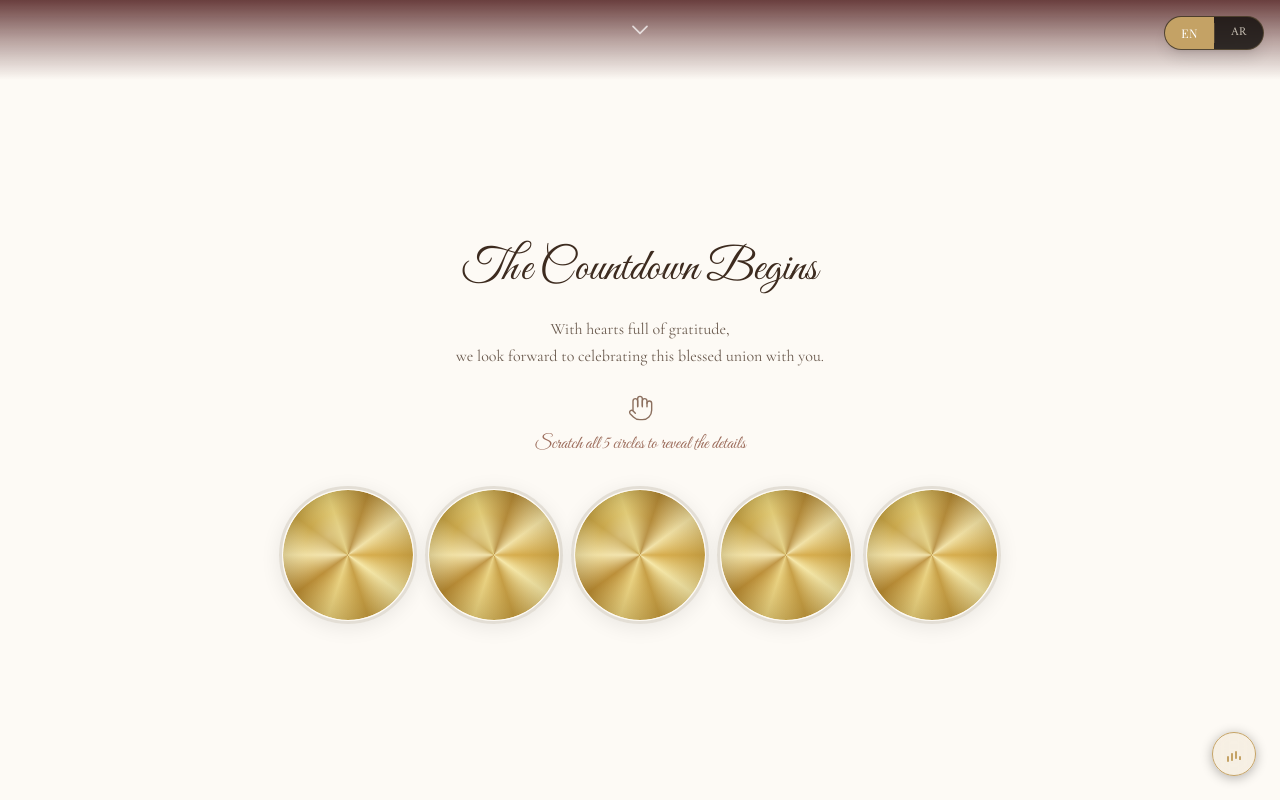
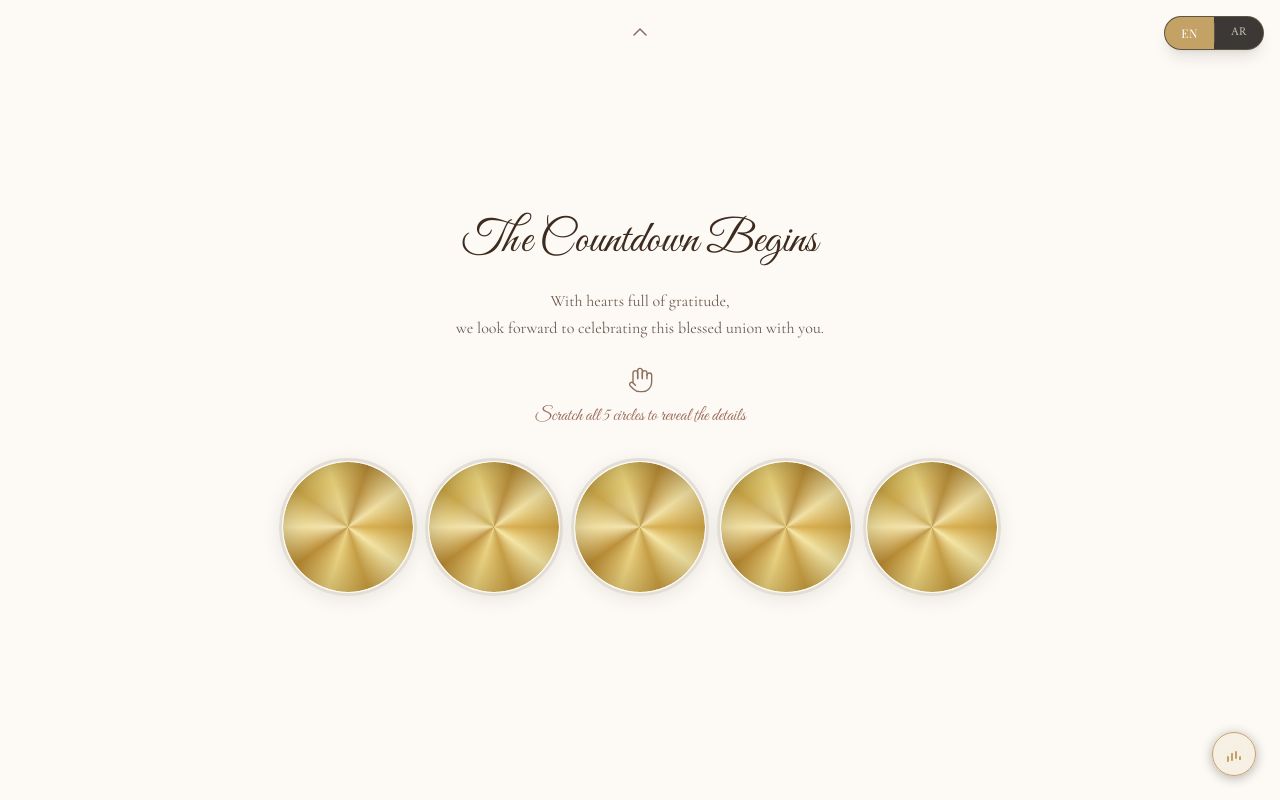
Before and after one commit to wasimaj4/royal-wedding, a Next.js app: page / in a window 1280 px wide. Both pictures are taken after a click on the button 640 px from the left and 781 px from the top of the page. Built offline with nearby package versions, Linux system fonts and the light colour scheme; a web font is replaced by a local one.

Commit message:
Remove backgrounds, fix scratch page full-screen, add countdown in circles

```diff
--- a/src/app/globals.css
+++ b/src/app/globals.css
@@ -250,13 +250,6 @@ body {
   color: #3D2B1F;
 }
 
-.scratch-top-strip {
-  position: relative;
-  height: 80px;
-  flex-shrink: 0;
-  background: linear-gradient(to bottom, rgba(80, 30, 30, 0.85), rgba(80, 30, 30, 0.4), transparent);
-}
-
 .scratch-title {
   font-size: 2.8rem;
   color: #3D2B1F;
@@ -360,8 +353,8 @@ body {
 }
 
 .scratch-value {
-  font-size: 0.85rem;
-  font-weight: 600;
+  font-size: 1.5rem;
+  font-weight: 700;
   color: #3D2B1F;
   text-align: center;
   line-height: 1.2;
@@ -395,6 +388,6 @@ body {
   .scratch-instruction { font-size: 0.9rem; margin-bottom: 1.25rem; }
   .scratch-circles-row { gap: 0.6rem; }
   .scratch-label { font-size: 0.5rem; }
-  .scratch-value { font-size: 0.7rem; }
+  .scratch-value { font-size: 1.1rem; }
   .scratch-continue-btn { padding: 0.625rem 1.5rem; font-size: 0.7rem; }
 }
--- a/src/app/page.tsx
+++ b/src/app/page.tsx
@@ -30,37 +30,21 @@ function WeddingApp() {
   return (
     <div className="h-screen overflow-hidden relative">
       {/* Background layers — cross-fade on page change */}
-      {/* Page 0: Mosque night */}
+      {/* Page 0 & 2: Dark solid */}
       <div
         className={`fixed inset-0 z-0 transition-opacity duration-1000 ease-in-out ${
-          currentPage === 0 ? "opacity-100" : "opacity-0"
+          currentPage !== 1 ? "opacity-100" : "opacity-0"
         }`}
       >
-        <div
-          className="absolute inset-0 bg-cover bg-center bg-no-repeat"
-          style={{ backgroundImage: "url('/bg.jpg')" }}
-        />
-        <div className="absolute inset-0 bg-overlay" />
+        <div className="absolute inset-0 bg-[#0A0806]" />
       </div>
-      {/* Page 1: Scratch — white/cream bg (no photo) */}
+      {/* Page 1: Scratch — cream bg */}
       <div
         className={`fixed inset-0 z-0 transition-opacity duration-1000 ease-in-out ${
           currentPage === 1 ? "opacity-100" : "opacity-0"
         }`}
       >
         <div className="absolute inset-0 bg-[#FDFAF5]" />
-      </div>
-      {/* Page 2: Details — Courtyard night */}
-      <div
-        className={`fixed inset-0 z-0 transition-opacity duration-1000 ease-in-out ${
-          currentPage === 2 ? "opacity-100" : "opacity-0"
-        }`}
-      >
-        <div
-          className="absolute inset-0 bg-cover bg-center bg-no-repeat"
-          style={{ backgroundImage: "url('/bg2.jpg')" }}
-        />
-        <div className="absolute inset-0 bg-overlay" />
       </div>
 
       {/* Fixed UI controls */}
--- a/src/components/ScratchReveal.tsx
+++ b/src/components/ScratchReveal.tsx
@@ -3,6 +3,18 @@
 import { useState, useRef, useEffect, useCallback } from "react";
 import { motion, AnimatePresence } from "framer-motion";
 import { useLanguage } from "@/context/LanguageContext";
+
+/* ── Countdown calculator ──────────────────────────────── */
+function getCountdown(target: string) {
+  const diff = new Date(target).getTime() - Date.now();
+  if (diff <= 0) return { days: 0, hours: 0, minutes: 0, seconds: 0 };
+  return {
+    days: Math.floor(diff / (1000 * 60 * 60 * 24)),
+    hours: Math.floor((diff / (1000 * 60 * 60)) % 24),
+    minutes: Math.floor((diff / 1000 / 60) % 60),
+    seconds: Math.floor((diff / 1000) % 60),
+  };
+}
 
 /* ── Single scratch circle ─────────────────────────────── */
 interface ScratchCircleProps {
@@ -31,7 +43,6 @@ function ScratchCircle({ size, label, value, onRevealed, index }: ScratchCircleP
     canvas.height = size * dpr;
     ctx.scale(dpr, dpr);
 
-    // Gold metallic radial gradient
     const cx = size / 2;
     const cy = size / 2;
     const r = size / 2;
@@ -55,7 +66,6 @@ function ScratchCircle({ size, label, value, onRevealed, index }: ScratchCircleP
     ctx.fillStyle = grad;
     ctx.fill();
 
-    // Add subtle radial sheen
     const sheen = ctx.createRadialGradient(cx * 0.7, cy * 0.7, 0, cx, cy, r);
     sheen.addColorStop(0, "rgba(255, 255, 255, 0.25)");
     sheen.addColorStop(0.5, "rgba(255, 255, 255, 0.05)");
@@ -68,7 +78,6 @@ function ScratchCircle({ size, label, value, onRevealed, index }: ScratchCircleP
     ctx.globalCompositeOperation = "source-over";
   }, [size]);
 
-  /* Check how much is scratched */
   const checkReveal = useCallback(() => {
     const canvas = canvasRef.current;
     if (!canvas || revealed) return;
@@ -90,7 +99,6 @@ function ScratchCircle({ size, label, value, onRevealed, index }: ScratchCircleP
     }
   }, [revealed, onRevealed]);
 
-  /* Scratch at position */
   const scratch = useCallback(
     (clientX: number, clientY: number) => {
       const canvas = canvasRef.current;
@@ -113,7 +121,6 @@ function ScratchCircle({ size, label, value, onRevealed, index }: ScratchCircleP
     [size, revealed]
   );
 
-  /* Mouse events */
   const onMouseDown = (e: React.MouseEvent) => {
     isDrawing.current = true;
     scratch(e.clientX, e.clientY);
@@ -127,7 +134,6 @@ function ScratchCircle({ size, label, value, onRevealed, index }: ScratchCircleP
     checkReveal();
   };
 
-  /* Touch events */
   const onTouchStart = (e: React.TouchEvent) => {
     e.preventDefault();
     isDrawing.current = true;
@@ -157,17 +163,15 @@ function ScratchCircle({ size, label, value, onRevealed, index }: ScratchCircleP
         className="scratch-circle-wrapper"
         style={{ width: size, height: size }}
       >
-        {/* Revealed content underneath */}
         <div className={`scratch-content ${revealed ? "visible" : ""}`}>
+          <span className={`scratch-value ${isRTL ? "font-arabic" : "font-serif"}`}>
+            {value}
+          </span>
           <span className={`scratch-label ${isRTL ? "font-arabic" : "font-body"}`}>
             {label}
           </span>
-          <span className={`scratch-value ${isRTL ? "font-arabic" : "font-serif"}`}>
-            {value}
-          </span>
         </div>
 
-        {/* Canvas overlay */}
         <canvas
           ref={canvasRef}
           className={`scratch-canvas ${revealed ? "revealed" : ""}`}
@@ -181,7 +185,6 @@ function ScratchCircle({ size, label, value, onRevealed, index }: ScratchCircleP
           onTouchEnd={onTouchEnd}
         />
 
-        {/* White ring shadow */}
         <div className="scratch-ring" />
       </div>
     </motion.div>
@@ -197,52 +200,45 @@ interface ScratchRevealProps {
 export default function ScratchReveal({ onNavigateNext, onNavigateBack }: ScratchRevealProps) {
   const { t, isRTL } = useLanguage();
   const [revealedCount, setRevealedCount] = useState(0);
+  const [countdown, setCountdown] = useState(() => getCountdown("2026-05-17T17:00:00"));
   const allRevealed = revealedCount >= 5;
 
-  const circleSize = typeof window !== "undefined" && window.innerWidth < 640 ? 90 : 130;
+  useEffect(() => {
+    const timer = setInterval(() => setCountdown(getCountdown("2026-05-17T17:00:00")), 1000);
+    return () => clearInterval(timer);
+  }, []);
+
+  const circleSize = typeof window !== "undefined" && window.innerWidth < 640 ? 80 : 130;
 
   const items = [
+    { label: isRTL ? "يوم" : "Days", value: String(countdown.days) },
+    { label: isRTL ? "ساعة" : "Hours", value: String(countdown.hours) },
+    { label: isRTL ? "دقيقة" : "Minutes", value: String(countdown.minutes) },
+    { label: isRTL ? "ثانية" : "Seconds", value: String(countdown.seconds) },
     { label: isRTL ? "التاريخ" : "Date", value: t.dateValue },
-    { label: isRTL ? "التوقيت" : "Time", value: t.timeValue },
-    { label: isRTL ? "المكان" : "Location", value: t.eventLocation },
-    { label: isRTL ? "قاعة النساء" : "Women", value: isRTL ? "قاعة النساء" : "Women\u2019s Hall" },
-    { label: isRTL ? "قاعة الرجال" : "Men", value: isRTL ? "قاعة الرجال" : "Men\u2019s Hall" },
   ];
 
   return (
-    <div className="h-screen flex flex-col scratch-page">
-      {/* Top strip with back arrow */}
-      <div className="scratch-top-strip">
+    <div className="h-screen flex flex-col items-center justify-center scratch-page px-6">
+      {/* Back arrow — top center */}
       <motion.button
         initial={{ opacity: 0 }}
         animate={{ opacity: 1 }}
         transition={{ delay: 0.3 }}
         onClick={onNavigateBack}
-          className="absolute top-4 left-1/2 -translate-x-1/2 z-10"
+        className="absolute top-5 left-1/2 -translate-x-1/2 z-10"
         aria-label="Back"
       >
         <motion.div
           animate={{ y: [0, -4, 0] }}
           transition={{ duration: 2, repeat: Infinity, ease: "easeInOut" }}
         >
-            <svg
-              width="28"
-              height="28"
-              viewBox="0 0 24 24"
-              fill="none"
-              stroke="rgba(255,255,255,0.7)"
-              strokeWidth="1.5"
-              strokeLinecap="round"
-              strokeLinejoin="round"
-            >
-              <path d="M6 9l6 6 6-6" />
+          <svg width="24" height="24" viewBox="0 0 24 24" fill="none" stroke="#8B6F5E" strokeWidth="1.5" strokeLinecap="round" strokeLinejoin="round">
+            <path d="M18 15l-6-6-6 6" />
           </svg>
         </motion.div>
       </motion.button>
-      </div>
 
-      {/* Main content */}
-      <div className="flex-1 flex flex-col items-center justify-center px-6 pb-6">
       {/* Title */}
       <motion.h2
         initial={{ opacity: 0, y: 20 }}
@@ -327,6 +323,5 @@ export default function ScratchReveal({ onNavigateNext, onNavigateBack }: Scratc
         )}
       </AnimatePresence>
     </div>
-    </div>
   );
 }
```
Lines whose indentation alone changed are shown as unchanged.
